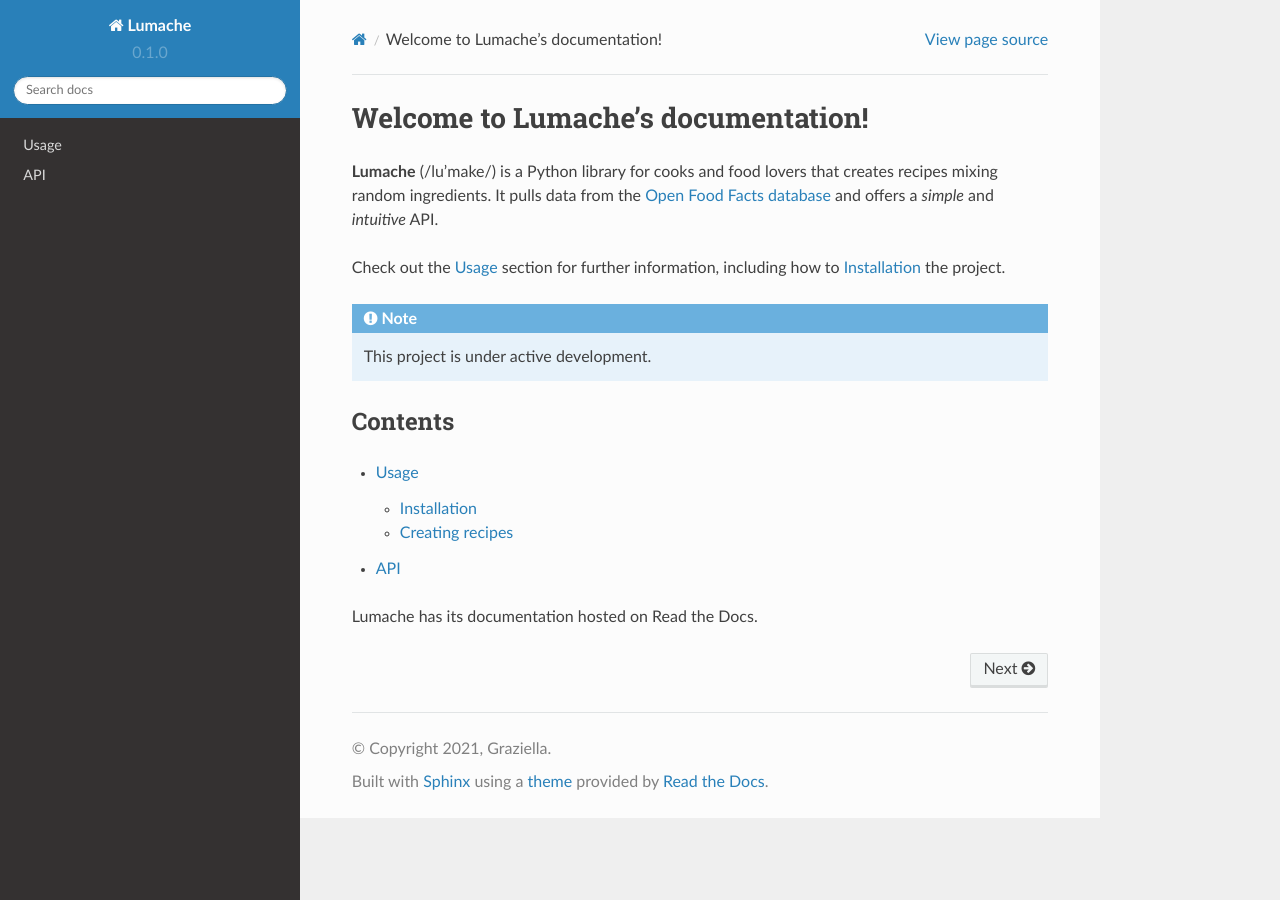
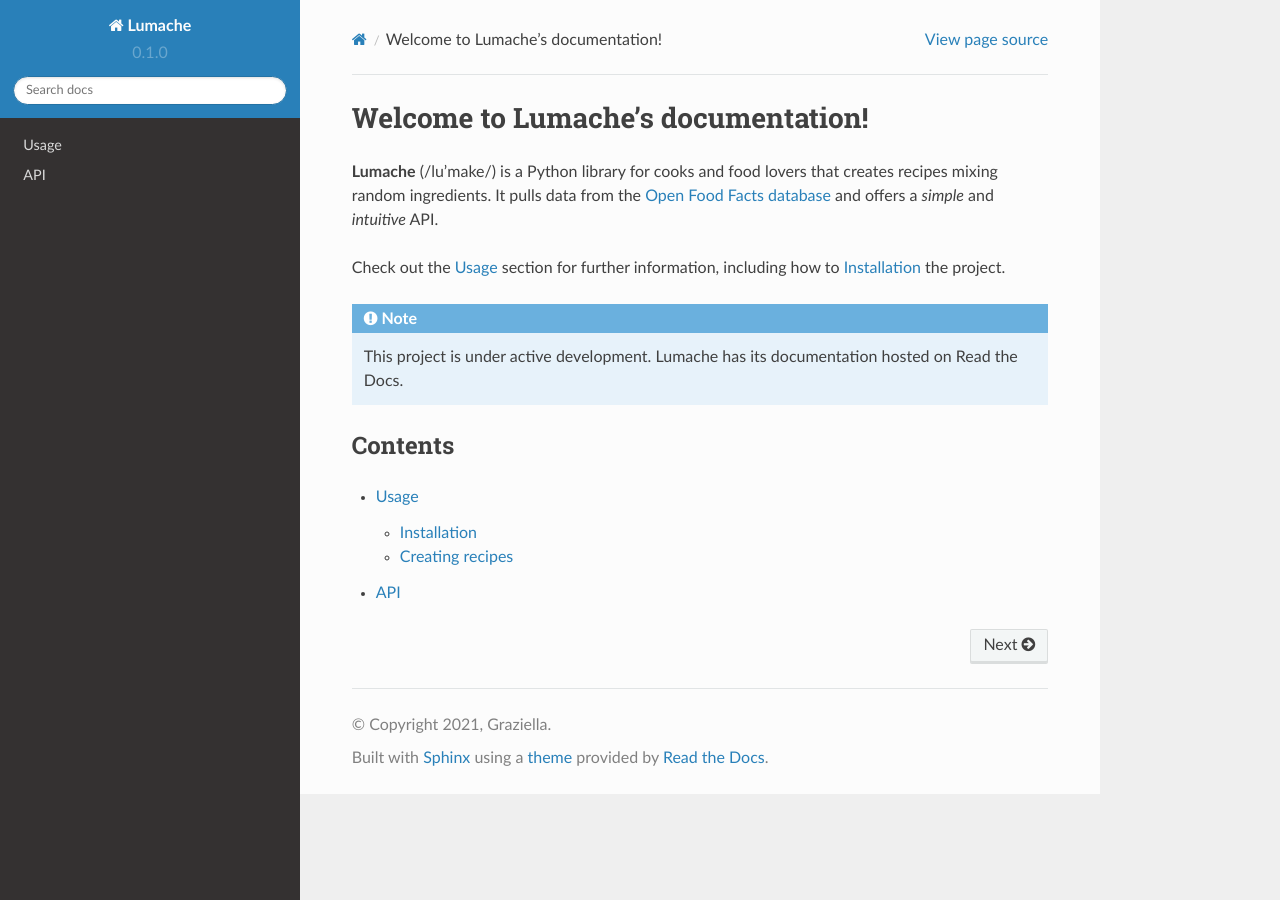
Before and after one commit to miesiu/tutorial-template, a Sphinx documentation site: the page built from docs/source/index.rst, in a window 1280 px wide. Built offline with Sphinx 7.4.7 and the Read the Docs theme 2.0.0, drawn with Linux system fonts in a browser that asks for light colours; part of the change alters nothing that is shown.

```diff
--- a/docs/source/index.rst
+++ b/docs/source/index.rst
@@ -11,7 +11,7 @@ how to :ref:`installation` the project.
 
 .. note::
 
-   This project is under active development.
+   This project is under active development. Lumache has its documentation hosted on Read the Docs.
 
 Contents
 --------
@@ -20,4 +20,3 @@ Contents
 
    usage
    api
-Lumache has its documentation hosted on Read the Docs.
```
